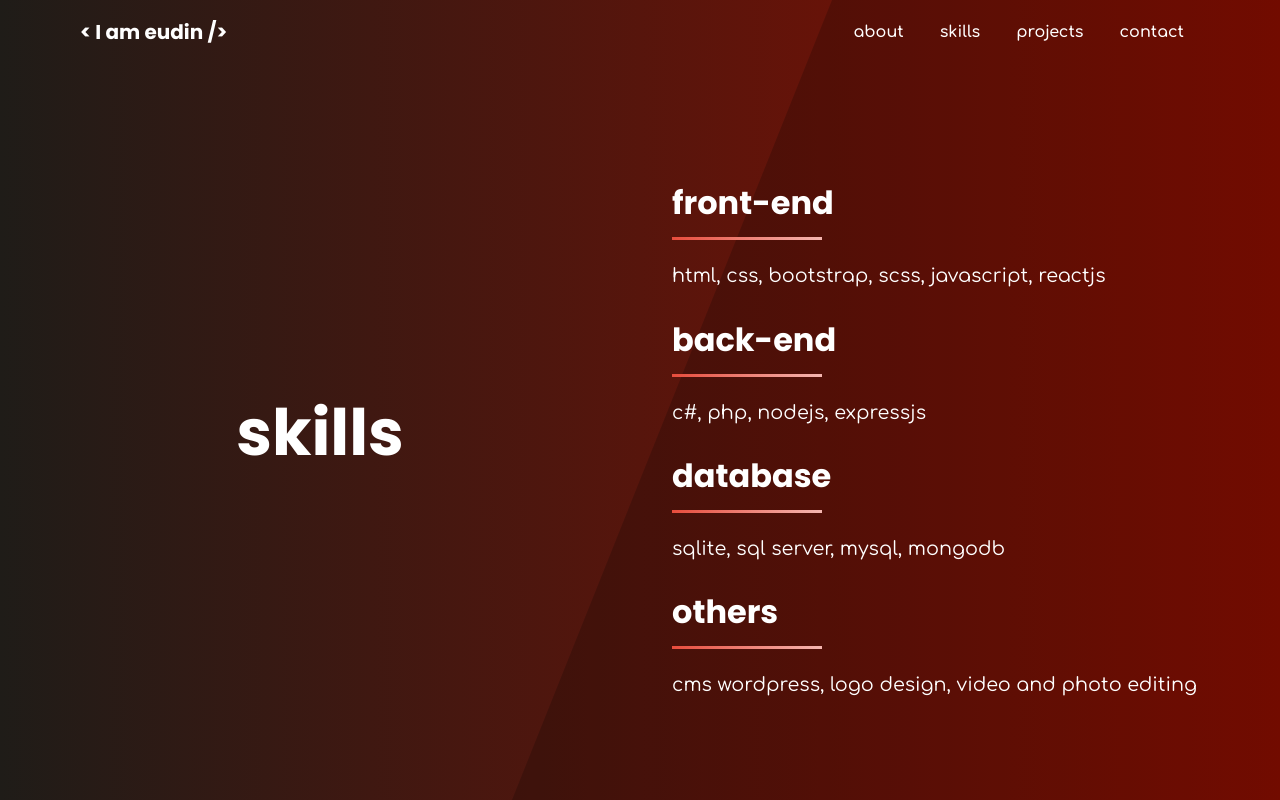
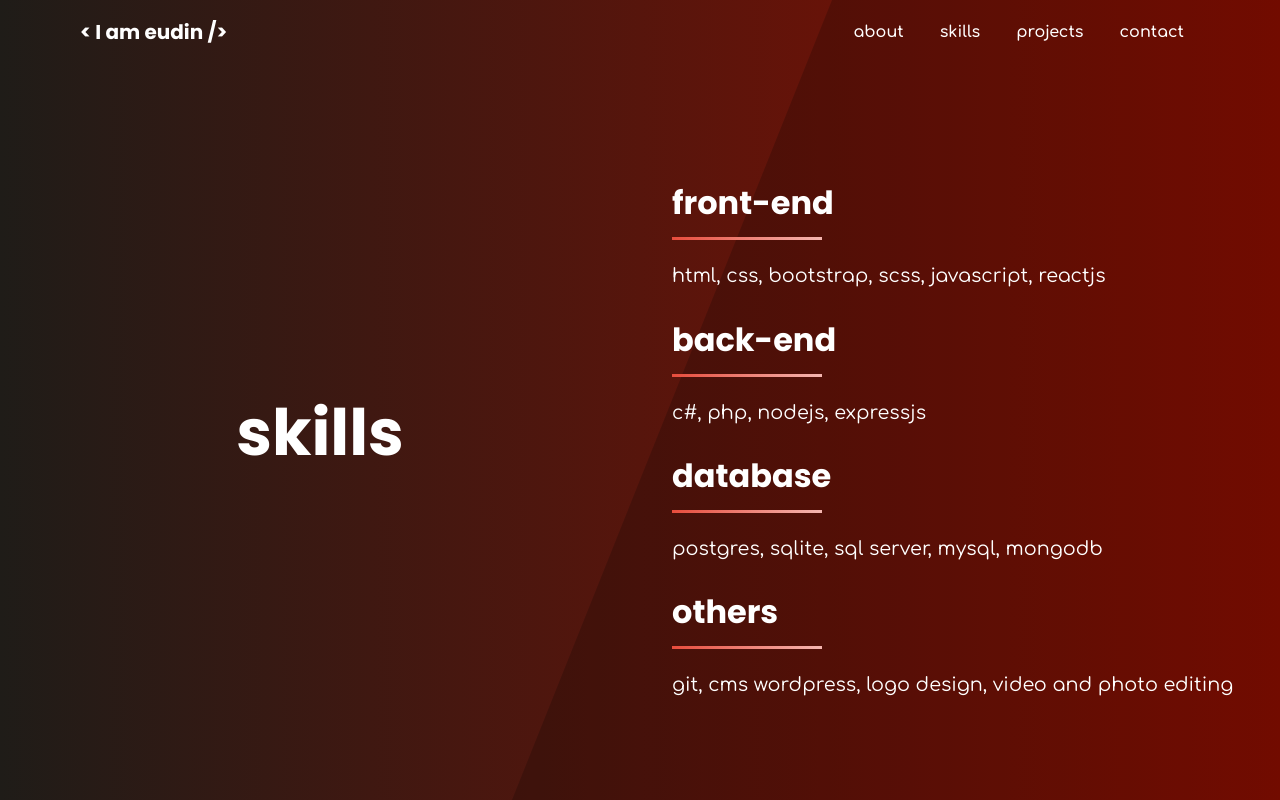
Before and after one commit to Eudinson/i-am-eudin, a website: page index.html in a window 1280 px wide. Both pictures are taken after a click on the link "skills". Drawn offline with Linux system fonts and the light colour scheme.

Commit message:
updating some contents

```diff
--- a/index.html
+++ b/index.html
@@ -69,10 +69,10 @@
                 <p class="content">c#, php, nodejs, expressjs</p>
 
                 <h1 class="content-title">database</h1>
-                <p class="content">sqlite, sql server, mysql, mongodb</p>
+                <p class="content">postgres, sqlite, sql server, mysql, mongodb</p>
 
                 <h1 class="content-title">others</h1>
-                <p class="content">cms wordpress, logo design, video and photo editing</p>
+                <p class="content">git, cms wordpress, logo design, video and photo editing</p>
             </div>
         </section>
 
```
